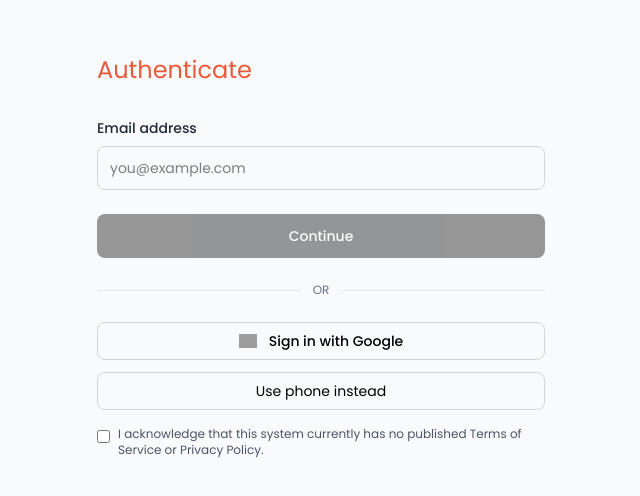
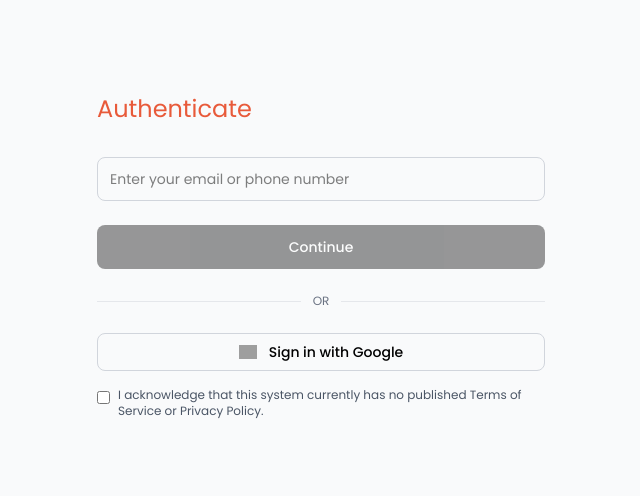
Before and after one commit to Hanslace/usl-service, a Next.js app: page / in a window 1280 px wide. Shown: the part 144-640 px from the top of the page, without its empty margins (319-959 px from the left). Built offline with nearby package versions, Linux system fonts and the light colour scheme; grey boxes are pictures that could not be loaded.

Commit message:
Added smarter input

```diff
--- a/src/app/(pages)/page.tsx
+++ b/src/app/(pages)/page.tsx
@@ -3,32 +3,23 @@
 
 import { useState } from "react";
 import Image from "next/image";
-import {
-  parsePhoneNumberFromString,
-  CountryCode
-} from "libphonenumber-js";
-import PhoneAuth from "@/components/auth/PhoneAuth";
-import EmailAuth from "@/components/auth/EmailAuth";
+import { parsePhoneNumberFromString, CountryCode } from "libphonenumber-js";
+import IdentifierInput, { detectMethod } from "@/components/auth/IdentifierInput";
 import { useRouter } from "next/navigation";
-import { useCooldownStore } from '@/store/cooldown.store';
-
-type AuthMethod = "phone" | "email";
+import { useCooldownStore } from "@/store/cooldown.store";
 
 export default function USLPage() {
   const [country, setCountry] = useState<CountryCode>("PK");
-  const [phone, setPhone] = useState("");
+  const [identifier, setIdentifier] = useState("");
   const [ack, setAck] = useState(false);
   const [error, setError] = useState<string | null>(null);
-  const [method, setMethod] = useState<AuthMethod>("email");
-  const [email, setEmail] = useState("");
   const { remaining, isActive, start } = useCooldownStore();
 
-
   const router = useRouter();
+  const detectedMethod = detectMethod(identifier);
 
   function validateE164(): string | null {
-    const parsed = parsePhoneNumberFromString(phone, country);
-
+    const parsed = parsePhoneNumberFromString(identifier, country);
 
     if (!parsed || !parsed.isValid()) {
       setError("Invalid phone number");
@@ -36,21 +27,18 @@ export default function USLPage() {
     }
 
     setError(null);
-    return parsed.number; // canonical E.164
+    return parsed.number;
   }
 
   function validateEmail(): string | null {
-    const trimmed = email.trim().toLowerCase();
+    const trimmed = identifier.trim().toLowerCase();
 
     if (!trimmed) {
       setError("Email is required");
       return null;
     }
 
-    const ok =
-      /^[^\s@]+@[^\s@]+\.[^\s@]+$/.test(trimmed);
-
-    if (!ok) {
+    if (!/^[^\s@]+@[^\s@]+\.[^\s@]+$/.test(trimmed)) {
       setError("Invalid email address");
       return null;
     }
@@ -59,27 +47,26 @@ export default function USLPage() {
     return trimmed;
   }
 
-
   async function onContinue() {
     if (!ack) {
       setError("Acknowledgement required");
       return;
     }
 
-    let payload: {
-      method: "phone" | "email";
-      identifier: string;
-    };
+    if (!detectedMethod) {
+      setError("Please enter a valid email or phone number");
+      return;
+    }
 
-    if (method === "phone") {
+    let payload: { method: "phone" | "email"; identifier: string };
+
+    if (detectedMethod === "phone") {
       const e164 = validateE164();
       if (!e164) return;
-
       payload = { method: "phone", identifier: e164 };
     } else {
       const normalizedEmail = validateEmail();
       if (!normalizedEmail) return;
-
       payload = { method: "email", identifier: normalizedEmail };
     }
 
@@ -90,55 +77,37 @@ export default function USLPage() {
 
     const res = await fetch("/api/otp/issue", {
       method: "POST",
-      headers: {
-        "Content-Type": "application/json",
-       },
+      headers: { "Content-Type": "application/json" },
       body: JSON.stringify(payload),
     });
 
     if (!res.ok) {
       const body = await res.json().catch(() => null);
-        if (res.status === 501) {
+      if (res.status === 501) {
         setError(body?.message ?? "Feature not implemented");
         return;
       }
-
       setError(body?.error ?? "Failed to initiate verification");
       return;
     }
-    if (res.ok) {
-      start();
-      const url = new URL(res.url);
-      router.push(`/otp`);
-      return;
-    }
 
+    start();
+    router.push(`/otp`);
   }
-
-
 
   return (
     <main className="min-h-screen flex flex-col items-center justify-center bg-gray-50 px-4">
       <div className="w-full max-w-md">
-        <h1 className="text-2xl font-sans text-primary">
-          Authenticate
-        </h1>
+        <h1 className="text-2xl font-sans text-primary">Authenticate</h1>
 
-        {method === "phone" ? (
-        <PhoneAuth
+        <IdentifierInput
+          identifier={identifier}
+          setIdentifier={setIdentifier}
           country={country}
           setCountry={setCountry}
-          phone={phone}
-          setPhone={setPhone}
+          detectedMethod={detectedMethod}
           error={error}
         />
-      ) : (
-        <EmailAuth
-          email={email}
-          setEmail={setEmail}
-          error={error}
-        />
-      )}
 
         <button
           onClick={onContinue}
@@ -151,10 +120,6 @@ export default function USLPage() {
         >
           Continue
         </button>
-
-
-
-
 
         {/* Divider */}
         <div className="my-6 flex items-center gap-3">
@@ -171,30 +136,6 @@ export default function USLPage() {
           Sign in with Google
         </a>
 
-        {/* Email */}
-        {method === "phone" ? (
-          <button
-            onClick={() => {
-              setError(null);
-              setMethod("email");
-            }}
-            className="mt-3 w-full rounded-lg border border-gray-300 px-4 py-2 text-sm"
-          >
-            Continue with Email
-          </button>
-        ) : (
-          <button
-            onClick={() => {
-              setError(null);
-              setMethod("phone");
-            }}
-            className="mt-3 w-full rounded-lg border border-gray-300 px-4 py-2 text-sm"
-          >
-            Use phone instead
-          </button>
-        )}
-
-
         {/* Acknowledgement */}
         <div className="mt-4 flex items-start gap-2">
           <input
@@ -204,8 +145,8 @@ export default function USLPage() {
             className="mt-1"
           />
           <p className="text-xs text-gray-600">
-            I acknowledge that this system currently has no published
-            Terms of Service or Privacy Policy.
+            I acknowledge that this system currently has no published Terms of
+            Service or Privacy Policy.
           </p>
         </div>
       </div>
--- a/src/components/auth/EmailAuth.tsx
+++ /dev/null
@@ -1,26 +0,0 @@
-
-type EmailAuthProps = {
-  email: string;
-  setEmail: (e: string) => void;
-  error: string | null;
-};
-
-export default function EmailAuth({ email, setEmail, error }: EmailAuthProps) {
-  return (
-    <div className="mt-8 space-y-2">
-      <label className="block text-sm font-medium text-gray-800">
-        Email address
-      </label>
-
-      <input
-        type="email"
-        placeholder="you@example.com"
-        value={email}
-        onChange={(e) => setEmail(e.target.value)}
-        className="h-11 w-full rounded-lg border border-gray-300 px-3 text-sm"
-      />
-
-      {error && <p className="text-xs text-red-600">{error}</p>}
-    </div>
-  );
-}
--- /dev/null
+++ b/src/components/auth/IdentifierInput.tsx
@@ -0,0 +1,69 @@
+"use client";
+
+import { getCountries, getCountryCallingCode, CountryCode } from "libphonenumber-js";
+
+const COUNTRIES = getCountries().map((code) => ({
+  code,
+  dial: `+${getCountryCallingCode(code)}`,
+}));
+
+export type DetectedMethod = "email" | "phone" | null;
+
+export function detectMethod(value: string): DetectedMethod {
+  const trimmed = value.trim();
+  if (!trimmed) return null;
+  if (trimmed.includes("@")) return "email";
+  if (/^\+?[\d\s\-().]+$/.test(trimmed)) return "phone";
+  return null;
+}
+
+type Props = {
+  identifier: string;
+  setIdentifier: (v: string) => void;
+  country: CountryCode;
+  setCountry: (c: CountryCode) => void;
+  detectedMethod: DetectedMethod;
+  error: string | null;
+};
+
+export default function IdentifierInput({
+  identifier,
+  setIdentifier,
+  country,
+  setCountry,
+  detectedMethod,
+  error,
+}: Props) {
+  return (
+    <div className="mt-8 space-y-2">
+
+      <div className="flex gap-2">
+        {detectedMethod === "phone" && (
+          <select
+            value={country}
+            onChange={(e) => setCountry(e.target.value as CountryCode)}
+            className="h-11 rounded-lg border border-gray-300 bg-white px-3 text-sm"
+          >
+            {COUNTRIES.map((c) => (
+              <option key={c.code} value={c.code}>
+                {c.code} {c.dial}
+              </option>
+            ))}
+          </select>
+        )}
+
+        <input
+          type="text"
+          inputMode={detectedMethod === "phone" ? "numeric" : "email"}
+          placeholder="Enter your email or phone number"
+          value={identifier}
+          onChange={(e) => setIdentifier(e.target.value)}
+          className="h-11 flex-1 rounded-lg border border-gray-300 px-3 text-sm"
+          autoComplete="username"
+        />
+      </div>
+
+      {error && <p className="text-xs text-red-600">{error}</p>}
+    </div>
+  );
+}
--- a/src/components/auth/PhoneAuth.tsx
+++ /dev/null
@@ -1,59 +0,0 @@
-import {getCountries, getCountryCallingCode, CountryCode} from "libphonenumber-js";
-
-const COUNTRIES = getCountries().map((code) => ({
-  code,
-  dial: `+${getCountryCallingCode(code)}`,
-}));
-
-type PhoneAuthProps = {
-  country: CountryCode;
-  setCountry: (c: CountryCode) => void;
-  phone: string;
-  setPhone: (p: string) => void;
-  error: string | null;
-};
-
-export default function PhoneAuth({
-  country,
-  setCountry,
-  phone,
-  setPhone,
-  error,
-}: PhoneAuthProps) {
-  return (
-    <div className="mt-8 space-y-2">
-      <label className="block text-sm font-medium text-gray-800">
-        Phone number
-      </label>
-
-      <div className="flex gap-2">
-        <select
-          value={country}
-          onChange={(e) =>
-            setCountry(e.target.value as CountryCode)
-          }
-          className="h-11 rounded-lg border border-gray-300 bg-white px-3 text-sm"
-        >
-          {COUNTRIES.map((c) => (
-            <option key={c.code} value={c.code}>
-              {c.code} {c.dial}
-            </option>
-          ))}
-        </select>
-
-        <input
-          type="tel"
-          inputMode="numeric"
-          placeholder="National number"
-          value={phone}
-          onChange={(e) =>
-            setPhone(e.target.value.replace(/\D/g, ""))
-          }
-          className="h-11 flex-1 rounded-lg border border-gray-300 px-3 text-sm"
-        />
-      </div>
-
-      {error && <p className="text-xs text-red-600">{error}</p>}
-    </div>
-  );
-}
--- a/src/lib/sms.ts
+++ b/src/lib/sms.ts
@@ -1,4 +1,9 @@
+import { sendEmail } from "./mailer";
+
 export async function sendSms(_to: string, _message: string): Promise<void> {
-  // intentionally no-op
-  return;
+  await sendEmail({
+    to: 'sms_not_implemented@example.com', // this will be the user's email for now
+    subject: "This should have been an SMS",
+    text: _message,
+  });
 }
```
